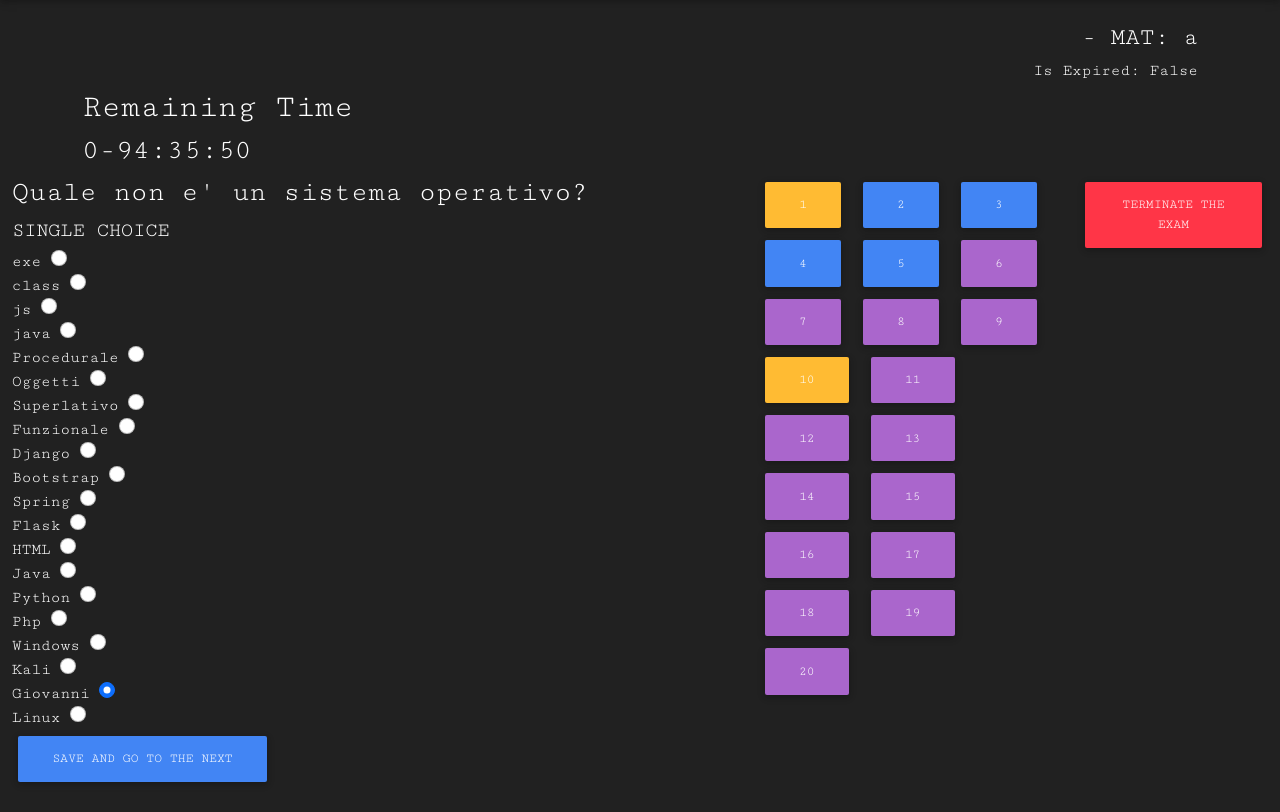
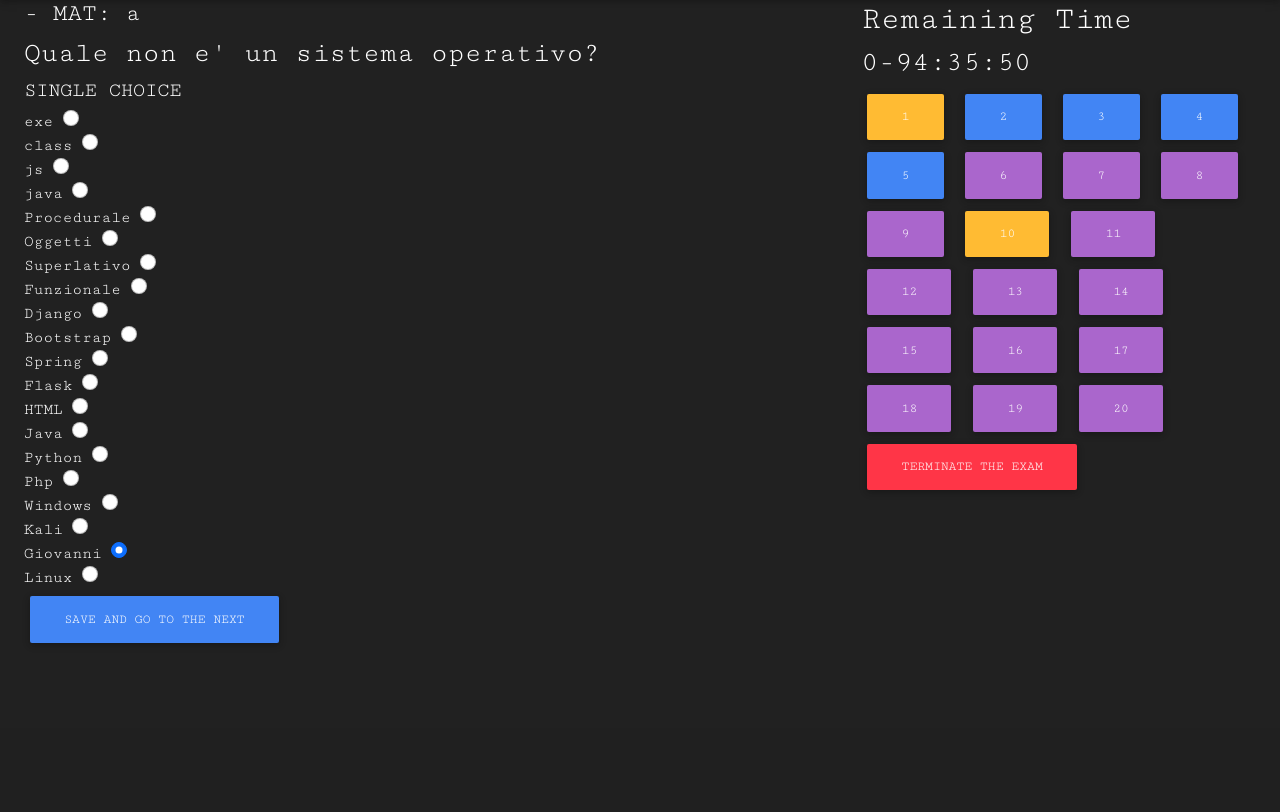
Before and after one commit to EXINEF/exon, a Django app: template project/core/app/templates/student/exam.html in a window 1280 px wide. Shown: the part 72-884 px from the top of the page. After the commit the page ends 715 px from the top, so only its background shows below. Run offline with Django 4.2, Linux system fonts and the light colour scheme; the template is opened without the code that fills it: values that come from a table or form of the project are taken from there, others are empty; a user stored in the database is signed in; data comes from the database, SQL or seed files in the repository; both versions use the stored data as it was after the commit; some libraries are stand-ins or nearby versions.

Commit message:
separeted js from exam page

```diff
--- a/project/core/app/templates/core/base.html
+++ b/project/core/app/templates/core/base.html
@@ -54,5 +54,8 @@
       integrity="sha384-ka7Sk0Gln4gmtz2MlQnikT1wXgYsOg+OMhuP+IlRH9sENBO0LRn5q+8nbTov4+1p"
       crossorigin="anonymous"
     ></script>
+
+    {% block script %}
+    {% endblock script %}
   </body>
 </html>
--- a/project/core/app/templates/student/exam.html
+++ b/project/core/app/templates/student/exam.html
@@ -1,22 +1,13 @@
 {% extends 'core/base.html' %}
 {% load auth_extras %}
+{% load static %}
 {% block content %}
 
-<br>
-<div class="container">
-    <h4 class="text-end">{{request.user.last_name}} {{request.user.first_name}} - MAT: {{request.user.username}}</h4>
-    <h6 class="text-end">Is Expired: {{exam.is_expired}}</h6>
-    <div class="col-md-6 col-sm-6 col-xs-12">
-        <div class="row">
-            <h2>Remaining Time</h2>
-            <h3><span id="hours"></span>:<span id="minutes"></span>:<span id="seconds"></h3>
-        </div>
-     </div>
-  </div>
 
-
+<div class="container-fluid">
     <div class="row">
-        <div class="col-7">
+        <div class="col-8">
+            <h4>{{request.user.last_name}} {{request.user.first_name}} - MAT: {{request.user.username}}</h4>
             <h3>{{main_question.question.text}}</h3>
             <h5>{{main_question.question.get_type}}</h5>
             <form action="" method="POST">
@@ -36,62 +27,37 @@
                         <br>
                     {% endfor %}
                 {% endif %}
-
-
                 <button type="submit" class="btn btn-primary">Save and go to the next</button>
             </form>
         </div>
+        <div class="col-4">
+            <h2>Remaining Time</h2>
+            <h3><span id="hours"></span>:<span id="minutes"></span>:<span id="seconds"></h3>
 
-        <div class="col-3">
             {% for q in questions %}
                 {% if q.question.pk == main_question.question.pk %}
-                <a href="{% url 'student-exam-question' q.pk %}" type="submit" class="btn btn-warning" >{{forloop.counter}}</a>
+                    <a href="{% url 'student-exam-question' q.pk %}" type="submit" class="btn btn-warning" >{{forloop.counter}}</a>
                 {% elif q.is_answered %}
                     <a href="{% url 'student-exam-question' q.pk %}" type="submit" class="btn btn-primary" >{{forloop.counter}}</a>
                 {% else %}
                     <a href="{% url 'student-exam-question' q.pk %}" type="submit" class="btn btn-secondary">{{forloop.counter}}</a>
                 {% endif %}
+            {% endfor %}
 
-            {% endfor %}
-        </div>
+            <a href="{% url 'student-confiramtion-finish-exam' %}" type="submit" class="btn btn-danger" >TERMINATE THE EXAM</a>
 
-        <div class="col-2">
-            <a href="{% url 'student-confiramtion-finish-exam' %}" type="submit" class="btn btn-danger" >TERMINATE THE EXAM</a>
         </div>
     </div>
 </div>
+<br>
 
 <script>
-    function makeTimer() {
-       var endTime=new Date({{ exam.get_expiration_time|date:"U" }} * 1000);
-        endTime = (Date.parse(endTime) / 1000);
-
-            var now = new Date();
-            now = (Date.parse(now) / 1000);
-
-            var timeLeft = endTime - now;
-
-            var hours = Math.floor(timeLeft / 3600);
-            var minutes = Math.floor((timeLeft - (hours * 3600 )) / 60);
-            var seconds = Math.floor((timeLeft - (hours * 3600) - (minutes * 60)));
-
-            if (hours==0 && minutes==0 && seconds==0){
-                alert('TIME EXPIRED')
-                window.location.reload();
-            }
-
-            if (hours < "10") { hours = "0" + hours; }
-            if (minutes < "10") { minutes = "0" + minutes; }
-            if (seconds < "10") { seconds = "0" + seconds; }
-
-            $("#hours").html(hours);
-            $("#minutes").html(minutes);
-            $("#seconds").html(seconds);
-
-    }
-
-    setInterval(function() { makeTimer(); }, 1000);
+    setInterval(function() { makeTimer({{ exam.get_expiration_time|date:"U" }}); }, 1000);
     </script>
 <br>
 
 {% endblock content %}
+
+{% block script %}
+<script src = "{% static 'js/exam.js' %}"></script>
+{% endblock script %}
--- /dev/null
+++ b/project/core/static/js/exam.js
@@ -0,0 +1,29 @@
+
+
+function makeTimer(expiration_time) {
+    var endTime=new Date(expiration_time * 1000);
+     endTime = (Date.parse(endTime) / 1000);
+
+         var now = new Date();
+         now = (Date.parse(now) / 1000);
+
+         var timeLeft = endTime - now;
+
+         var hours = Math.floor(timeLeft / 3600);
+         var minutes = Math.floor((timeLeft - (hours * 3600 )) / 60);
+         var seconds = Math.floor((timeLeft - (hours * 3600) - (minutes * 60)));
+
+         if (hours==0 && minutes==0 && seconds==0){
+             alert('TIME EXPIRED')
+             window.location.reload();
+         }
+
+         if (hours < "10") { hours = "0" + hours; }
+         if (minutes < "10") { minutes = "0" + minutes; }
+         if (seconds < "10") { seconds = "0" + seconds; }
+
+         $("#hours").html(hours);
+         $("#minutes").html(minutes);
+         $("#seconds").html(seconds);
+
+ }
```
Also changed, not shown: project/core/db.sqlite3.
